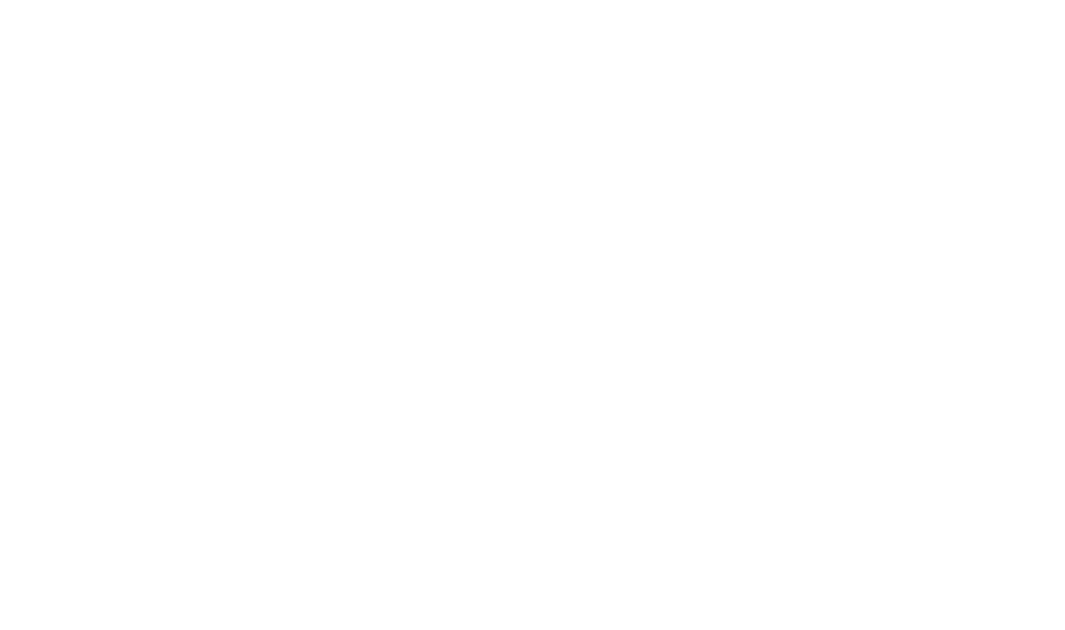
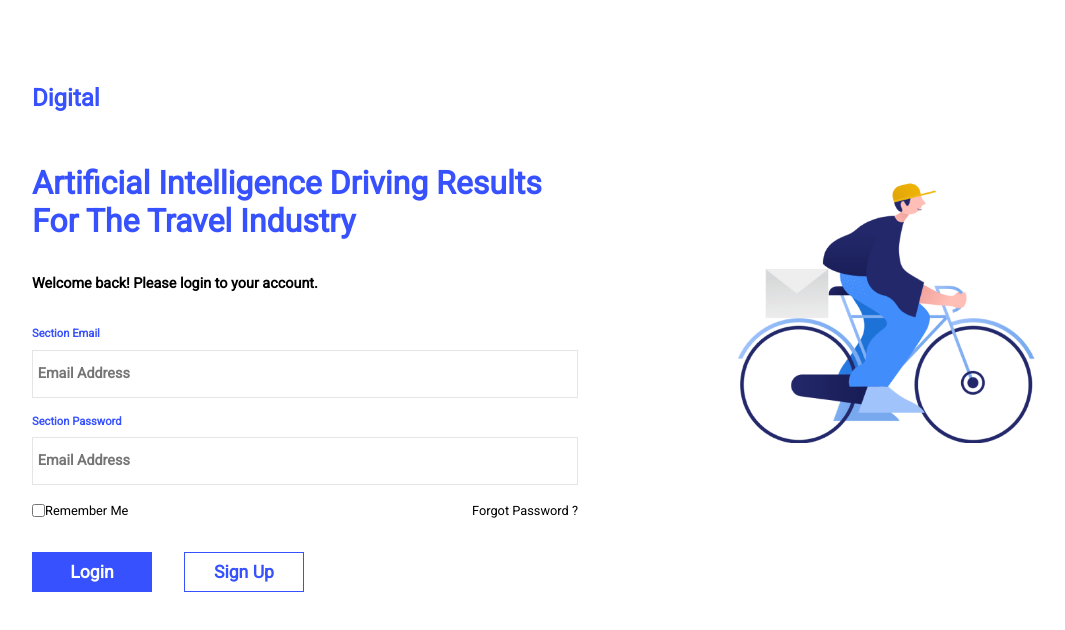
Before and after one commit to mohammadmehdidalvandii/Login-Page, a plain HTML site: page index.html in a window 1280 px wide. Shown: the whole page, without its empty margins (50-1115 px from the left). Drawn offline with Linux system fonts and the light colour scheme.

Commit message:
create section login page ui

```diff
--- a/css/style.css
+++ b/css/style.css
@@ -21,3 +21,129 @@ body{
     box-sizing: border-box;
 }
 /* <<<<<<<< Style Body >>>>>>>> */
+
+/* <<<<<<<< Style LoginPage >>>>>>>> */
+.loginPage{
+    display: block;
+    width: 100%;
+    margin: 5rem auto;
+}
+.loginPage_content{
+display: block;
+}
+.loginPage_minTitle{
+    font-size: 1.5rem;
+    font-weight: bolder;
+    color: var(--color-blue);
+}
+.loginPage_title{
+    display: block;
+    margin-top: 3rem;
+    font-size: 2rem;
+    font-weight: bolder;
+    color: var(--color-blue);
+}
+.loginPage_text{
+    display: block;
+    margin-top: 2rem;
+    font-size: 0.9rem;
+    font-weight: bold;
+    color: var(--color-black);
+}
+.loginPage_form{
+    display: block;
+    margin: 2rem 0;
+}
+.formBox{
+    display: block;
+    margin-bottom: 1rem;
+}
+.formBox_label{
+    display: block;
+    margin-bottom: 0.4rem;
+    font-size: 0.7rem;
+    font-weight: 800;
+    color: var(--color-blue);
+}
+.formBox_input{
+    outline: none;
+    border: 1px solid var(--color-gray);
+    width: 100%;
+    height: 3rem;
+    padding-left: 0.3rem;
+    font-size: 0.9rem;
+    font-weight: 600;
+}
+
+.form_wrapper{
+    display: flex;
+    align-items: center;
+    justify-content: space-between;
+}
+.formLink{
+    text-decoration: none;
+    font-size: 0.8rem;
+    color: var(--color-black);
+    transition: all 0.3s ease-out;
+}
+.formLink:hover{
+    color: var(--color-blue);
+}
+.formCheckBox{
+    display: flex;
+    align-items: center;
+}
+.formCheckBox input{
+    accent-color: var(--color-blue);
+}
+.formCheckBox span{
+    font-size: 0.8rem;
+    color: var(--color-black);
+}
+
+.form_button{
+    display: flex;
+    align-items: center;
+    margin-top: 2rem;
+}
+.form_btn{
+    width: 120px;
+    height: 2.5rem;
+    border: 1px solid var(--color-blue);
+    outline: none;
+    font-size: 1.1rem;
+    font-weight: 700;
+}
+.form_btn:first-child{
+    margin-right: 2rem;
+}
+
+.form_btn_login{
+    background-color: var(--color-blue);
+    color: var(--color-white);
+    transition: all 0.3s ease-out;
+}
+.form_btn_login:hover{
+    background-color: var(--color-white);
+    color: var(--color-blue);
+}
+
+.form_btn_sign{
+    background-color: var(--color-white);
+    color: var(--color-blue);
+    transition: all 0.3s ease-out;
+}
+.form_btn_sign:hover{
+    background-color: var(--color-blue);
+    color: var(--color-white);
+}
+.loginPage_backGround{
+    display: block;
+    width: 100%;
+    margin: 5rem auto;
+    border-radius: 1rem;
+}
+.loginPage_img{
+    width: 100%;
+}
+/* <<<<<<<< Style LoginPage >>>>>>>> */
--- a/index.html
+++ b/index.html
@@ -14,7 +14,46 @@
     <title>Login - Page</title>
 </head>
 <body>
-
+        <section class="loginPage">
+            <div class="container">
+                <div class="row">
+                    <div class="col-lg-6 col-md-6 col-sm-12">
+                        <div class="loginPage_content">
+                                <span class="loginPage_minTitle">Digital</span>
+                                <h1 class="loginPage_title">Artificial Intelligence Driving
+                                    Results For The Travel Industry</h1>
+                                <span class="loginPage_text">Welcome  back! Please login to your account.</span>
+                        </div>
+                        <form action="#" class="loginPage_form">
+                            <div class="formBox">
+                                <label for="" class="formBox_label">Section Email</label>
+                                <input type="text" class="formBox_input" placeholder="Email Address">
+                            </div>
+                            <div class="formBox">
+                                <label for="" class="formBox_label">Section Password</label>
+                                <input type="text" class="formBox_input" placeholder="Email Address">
+                            </div>
+                            <div class="form_wrapper">
+                                <div class="formCheckBox">
+                                    <input type="checkbox">
+                                    <span>Remember Me</span>
+                                </div>
+                                <a href="#" class="formLink">Forgot Password ?</a>
+                            </div>
+                            <div class="form_button">
+                                <button class="form_btn form_btn_login">Login</button>
+                                <button class="form_btn form_btn_sign">Sign Up</button>
+                            </div>
+                        </form>
+                    </div>
+                    <div class="col-lg-6 col-md-6 col-sm-12">
+                        <div class="loginPage_backGround">
+                            <img src="/assets/bgimg.png" alt="bgImg" class="loginPage_img">
+                        </div>
+                    </div>
+                </div>
+            </div>
+        </section>
     <!-- <<<<<<< Link file js >>>>>>> -->
     <script src="/js/bootstrap.bundle.js"></script>
     <script src="/js/app.js"></script>
```
Also changed, not shown: assets/bgimg.png (added).
